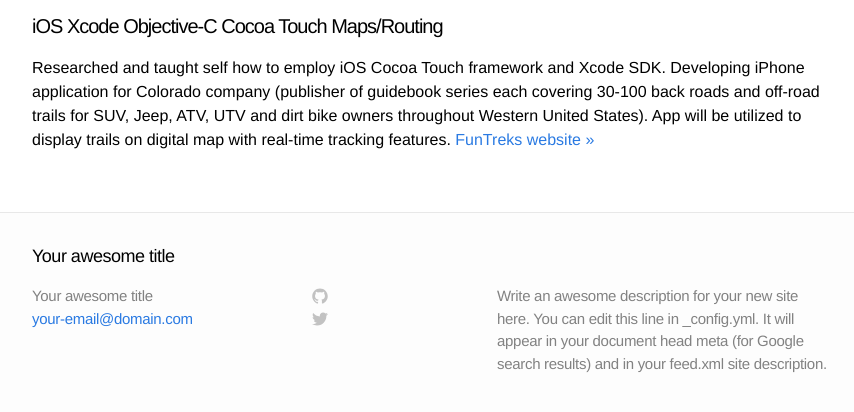
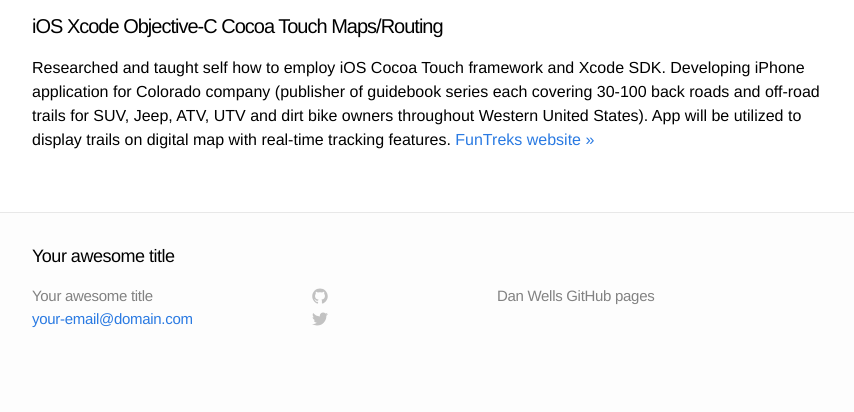
Before and after one commit to danwells/portfolio-jekyll, a Jekyll site: the page built from index.html, in a window 1280 px wide and 900 px high, scrolled down 1267 px, cut to the strip 480-892 px from the top of the window. Shown: the whole strip, without its empty margins (208-1062 px from the left). Built offline with Jekyll 4.4.1, drawn with Linux system fonts in a browser that asks for light colours; after the commit the page ends 2122 px from its top, so only the background shows below that.

Commit message:
Added baseurl config

```diff
--- a/_config.yml
+++ b/_config.yml
@@ -1,9 +1,9 @@
 # Site settings
 title: Your awesome title
 email: your-email@domain.com
-description: "Write an awesome description for your new site here. You can edit this line in _config.yml. It will appear in your document head meta (for Google search results) and in your feed.xml site description."
-baseurl: ""
-url: "http://yourdomain.com"
+description: "Dan Wells GitHub pages"
+baseurl: "/portfolio-jekyll"
+# url: "http://yourdomain.com"
 
 # Build settings
 markdown: kramdown
```
